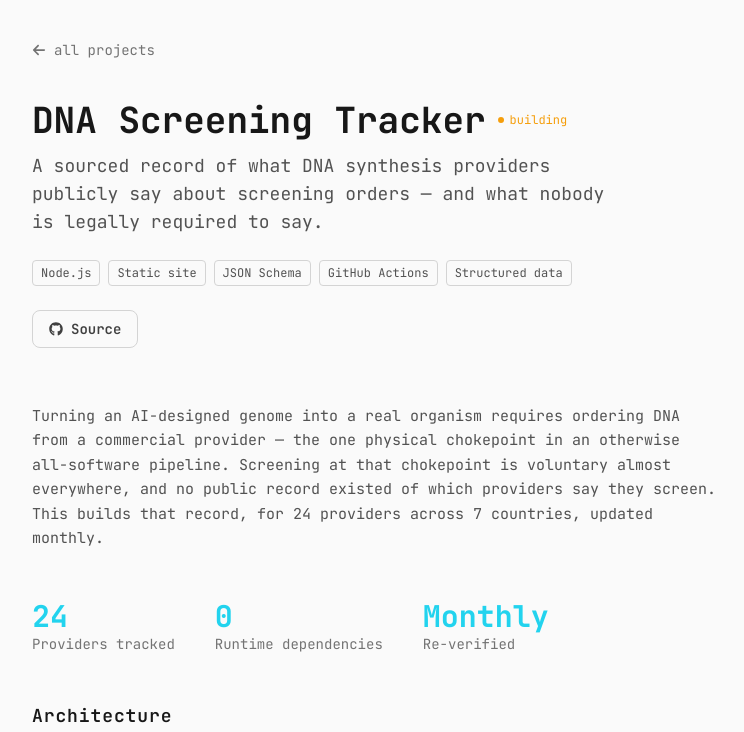
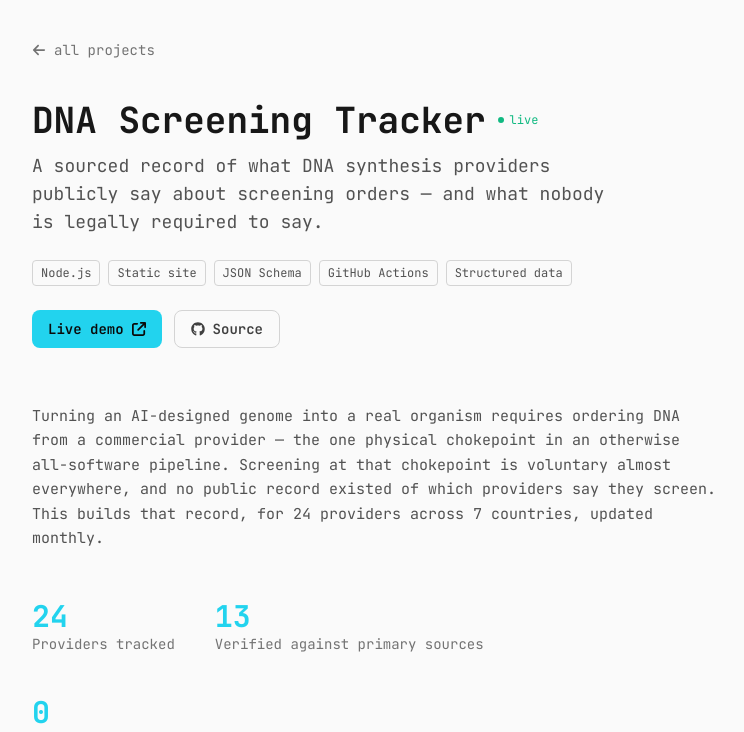
Before and after one commit to Mohith174/React-Portfolio, a React (Vite) app: page /projects/dna-screening-tracker in a window 1280 px wide. Shown: the top 732 px of the page, without its empty margins (264-1008 px from the left). Built offline with nearby package versions, Linux system fonts and the light colour scheme; a web font is replaced by a local one.

Commit message:
Tracker is deployed: status live, real metrics
liveUrl set now that /dna-screening serves. Metrics replaced with the
findings rather than build trivia: 13 of 24 rows verified against primary
sources, 0 providers under a binding legal mandate to screen.

```diff
--- a/src/data/projects.js
+++ b/src/data/projects.js
@@ -50,9 +50,9 @@
       "A sourced record of what DNA synthesis providers publicly say about screening orders — and what nobody is legally required to say.",
     summary:
       "An open dataset of biosecurity screening disclosure across 24 commercial DNA synthesis providers, built so that a claim cannot enter it without a dated public source.",
-    status: "building",
+    status: "live",
     repoUrl: "https://github.com/Mohith174/dna-synthesis-screening-tracker",
-    liveUrl: null,
+    liveUrl: "https://www.mohithkodavati.com/dna-screening",
     tech: ["Node.js", "Static site", "JSON Schema", "GitHub Actions", "Structured data"],
     problem:
       "Turning an AI-designed genome into a real organism requires ordering DNA from a commercial provider — the one physical chokepoint in an otherwise all-software pipeline. Screening at that chokepoint is voluntary almost everywhere, and no public record existed of which providers say they screen. This builds that record, for 24 providers across 7 countries, updated monthly.",
@@ -95,8 +95,8 @@
     screenshots: [],
     metrics: [
       { label: "Providers tracked", value: "24" },
-      { label: "Runtime dependencies", value: "0" },
-      { label: "Re-verified", value: "Monthly" },
+      { label: "Verified against primary sources", value: "13" },
+      { label: "Under a binding legal mandate", value: "0" },
     ],
   },
   {
```
